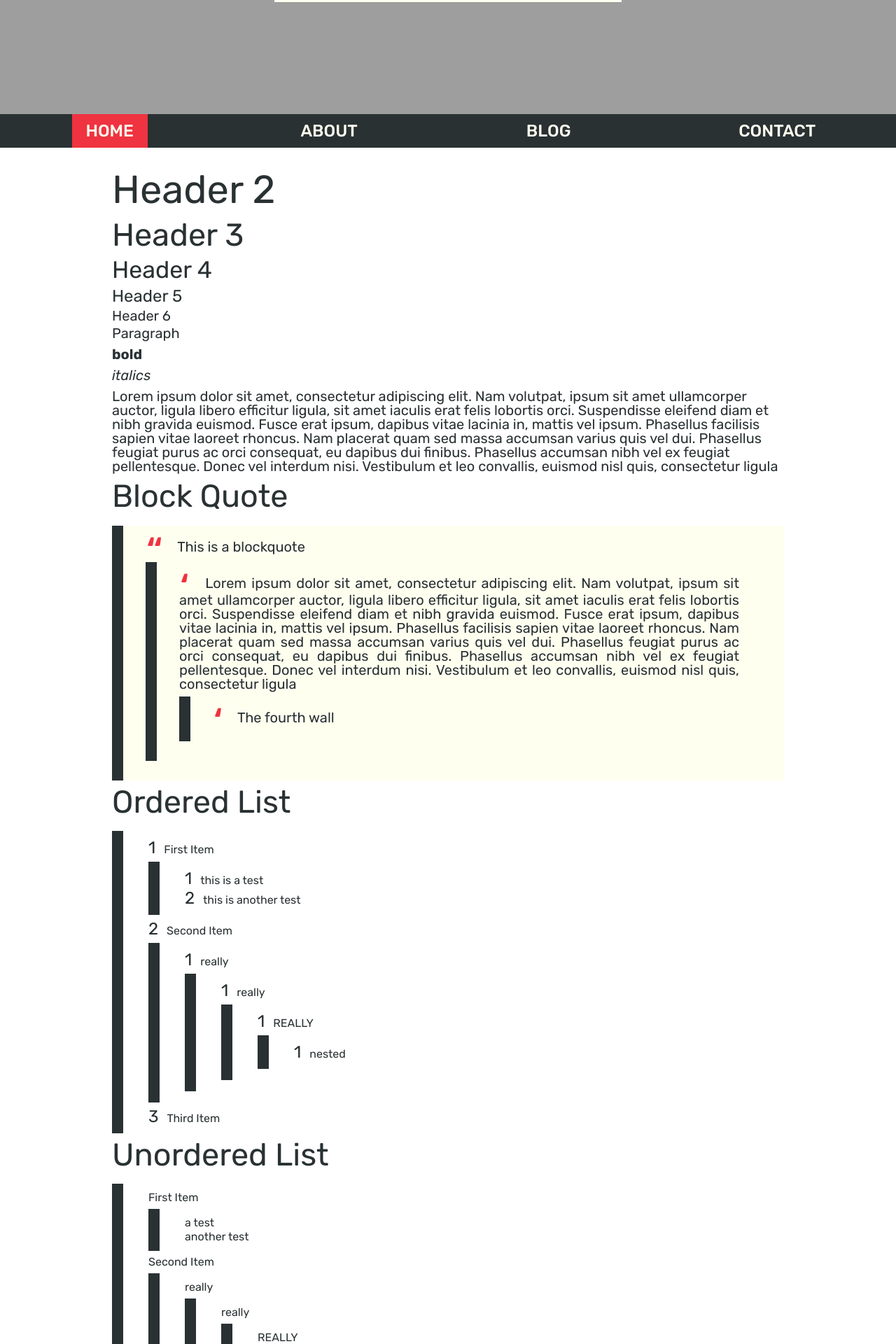
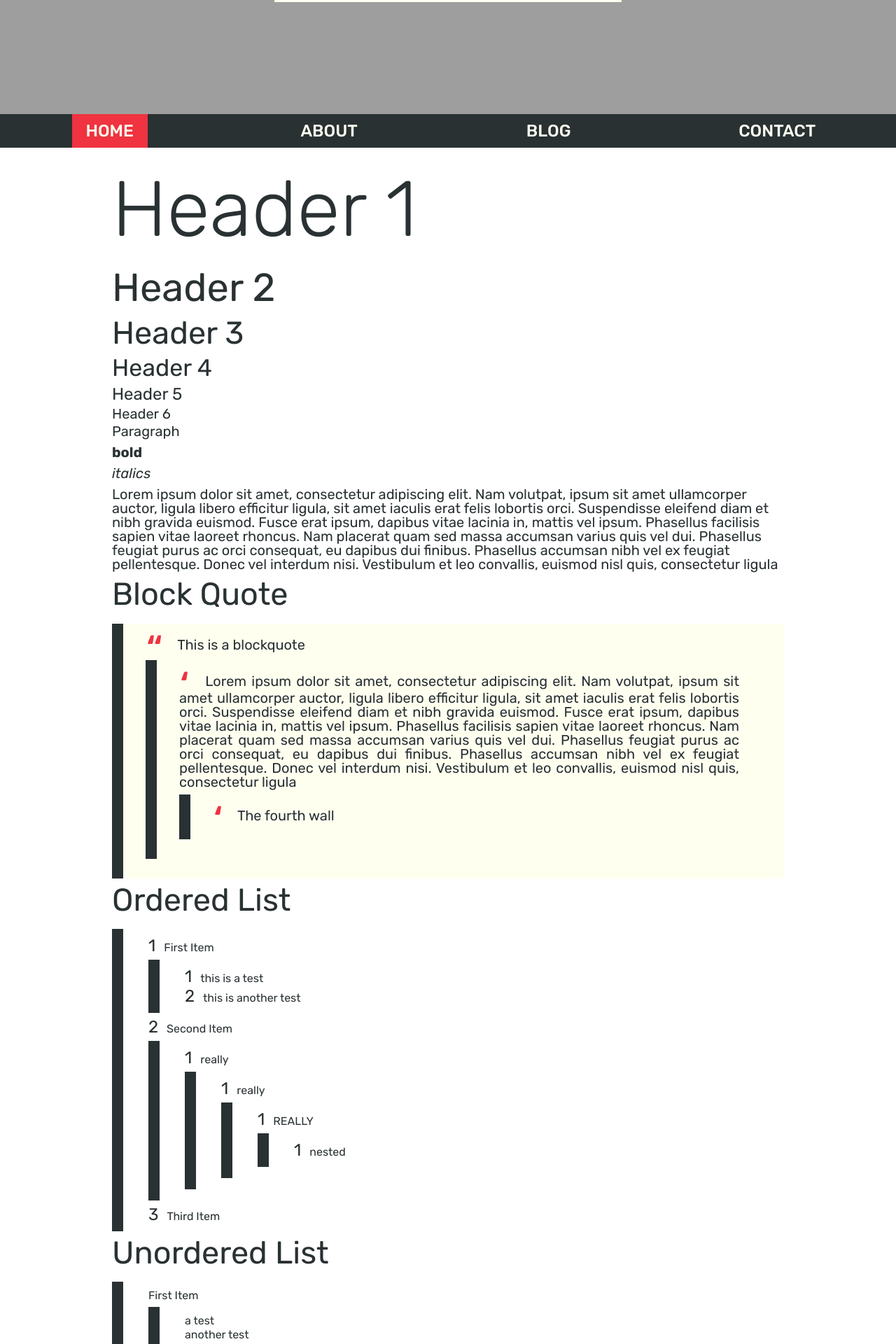
Before and after one commit to yajaru/Serenade, a Jekyll site: the page built from index.md, in a window 1280 px wide. Shown: the part 319-2239 px from the top of the page at 70% size. Built offline with Jekyll 4.4.1, drawn with Linux system fonts in a browser that asks for light colours.

Commit message:
Fixed scaling issue

```diff
--- a/_sass/_mixins.scss
+++ b/_sass/_mixins.scss
@@ -18,6 +18,7 @@
 .row {
     display: flex;
     flex-direction: row;
+    flex-wrap: wrap;
 }
 
 .col {
--- a/index.md
+++ b/index.md
@@ -3,7 +3,7 @@ layout: article
 title: Home
 navigation_weight: 1
 ---
-
+# Header 1
 ## Header 2
 ### Header 3
 #### Header 4
```
